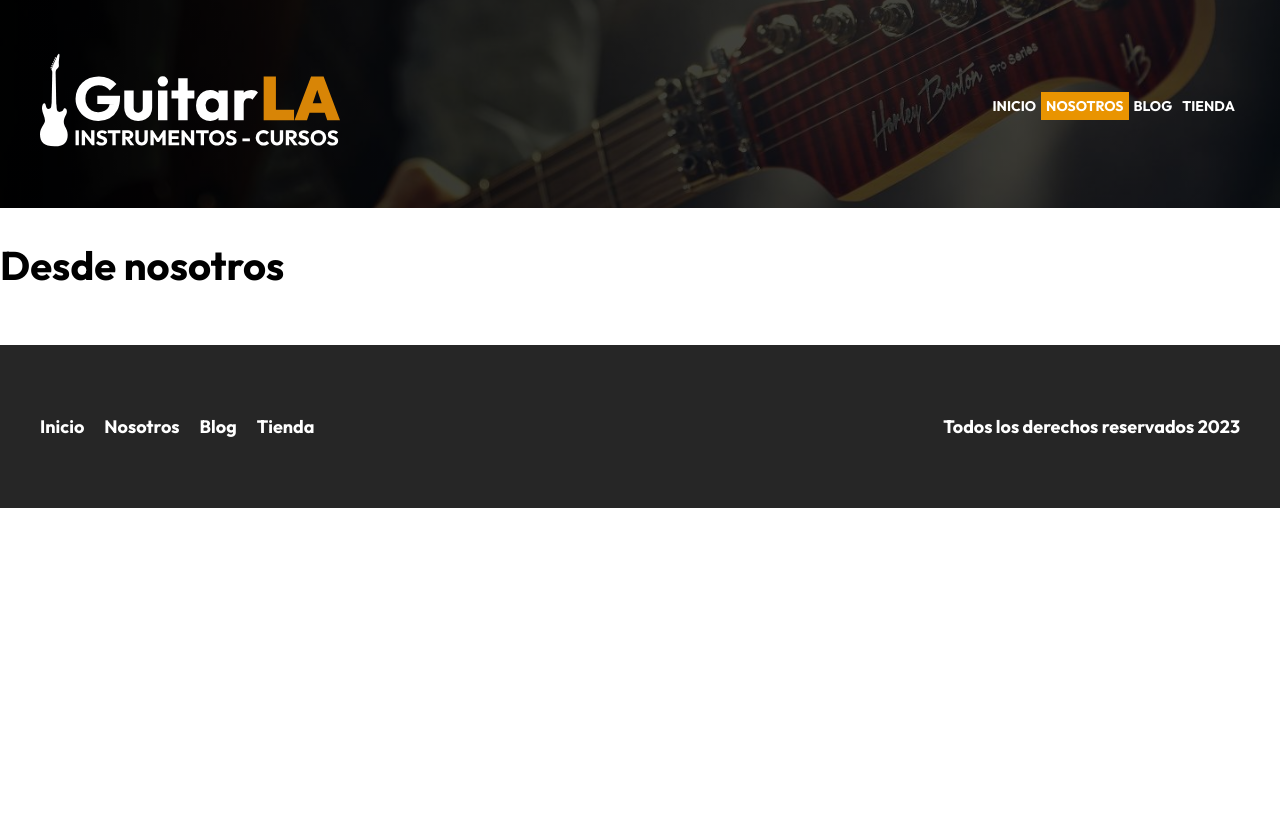
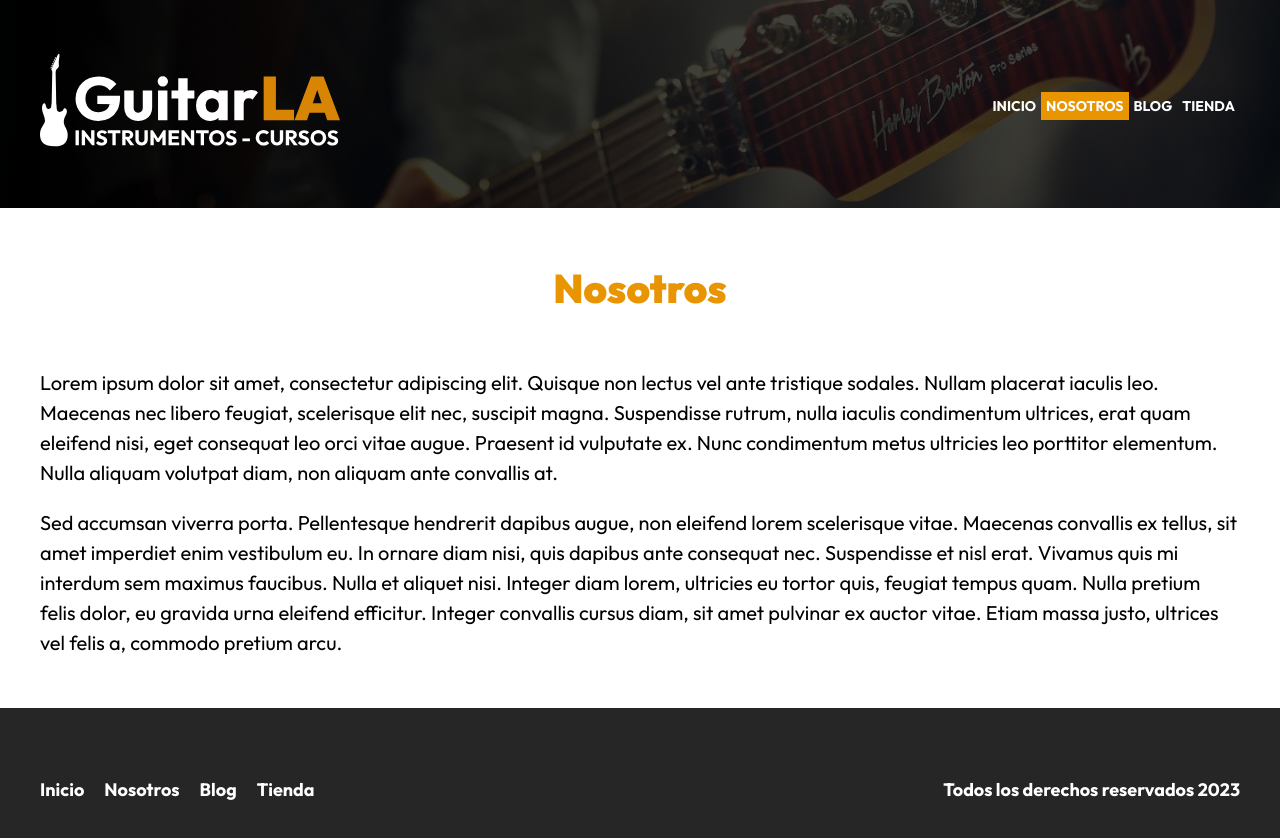
Before and after one commit to avsebastian/guitar-store, a Next.js app: page /nosotros in a window 1280 px wide. Shown: the top 838 px of the page. Before the commit the page ends 800 px from the top, so only its background shows below. Built offline with nearby package versions, Linux system fonts and the light colour scheme.

Commit message:
Add page nosotros

```diff
--- a/components/Layout.js
+++ b/components/Layout.js
@@ -2,11 +2,12 @@ import Head from 'next/head'
 import Header from './Header'
 import Footer from './Footer'
 
-const Layout = ({children, pagina}) => {
+const Layout = ({children, title = '', description = ''}) => {
   return (
     <div>
        <Head>
-        <title>Guitar-Store - {pagina}</title>
+        <title>{`Guitar-Store - ${title}`}</title>
+        <meta name="description" content={description} />
       </Head>
 
       <Header />
--- a/pages/index.js
+++ b/pages/index.js
@@ -5,8 +5,9 @@ import Layout from '../components/Layout'
 export default function Home() {
   return (
     <div>
-      <Layout pagina="Inicio">
-        <h1 className="heading">
+      <Layout title='Inicio'
+              description='Blog de música, ventas de guitarras y más'>
+        <h1 className='heading'>
           Welcome to <Link href="/nosotros">Guitar Store!</Link>
         </h1>
       </Layout>
--- a/pages/nosotros.js
+++ b/pages/nosotros.js
@@ -3,8 +3,23 @@ import Layout from '../components/Layout'
 
 const Nosotros = () => {
   return (
-    <Layout pagina="Nosotros">
-         <h1>Desde nosotros</h1>
+    <Layout title={'Nosotros'}
+            description="Sobre nosotros, Guitar-Store, tienda de música">
+         <main className='contenedor'>
+            <h2 className='heading'>Nosotros</h2>
+            <div>
+
+              <div>
+                <p>
+                Lorem ipsum dolor sit amet, consectetur adipiscing elit. Quisque non lectus vel ante tristique sodales. Nullam placerat iaculis leo. Maecenas nec libero feugiat, scelerisque elit nec, suscipit magna. Suspendisse rutrum, nulla iaculis condimentum ultrices, erat quam eleifend nisi, eget consequat leo orci vitae augue. Praesent id vulputate ex. Nunc condimentum metus ultricies leo porttitor elementum. Nulla aliquam volutpat diam, non aliquam ante convallis at.</p>
+                <p>
+
+                Sed accumsan viverra porta. Pellentesque hendrerit dapibus augue, non eleifend lorem scelerisque vitae. Maecenas convallis ex tellus, sit amet imperdiet enim vestibulum eu. In ornare diam nisi, quis dapibus ante consequat nec. Suspendisse et nisl erat. Vivamus quis mi interdum sem maximus faucibus. Nulla et aliquet nisi. Integer diam lorem, ultricies eu tortor quis, feugiat tempus quam. Nulla pretium felis dolor, eu gravida urna eleifend efficitur. Integer convallis cursus diam, sit amet pulvinar ex auctor vitae. Etiam massa justo, ultrices vel felis a, commodo pretium arcu.
+                </p>
+              </div>
+
+            </div>
+         </main>
     </Layout>
   )
 }
```
